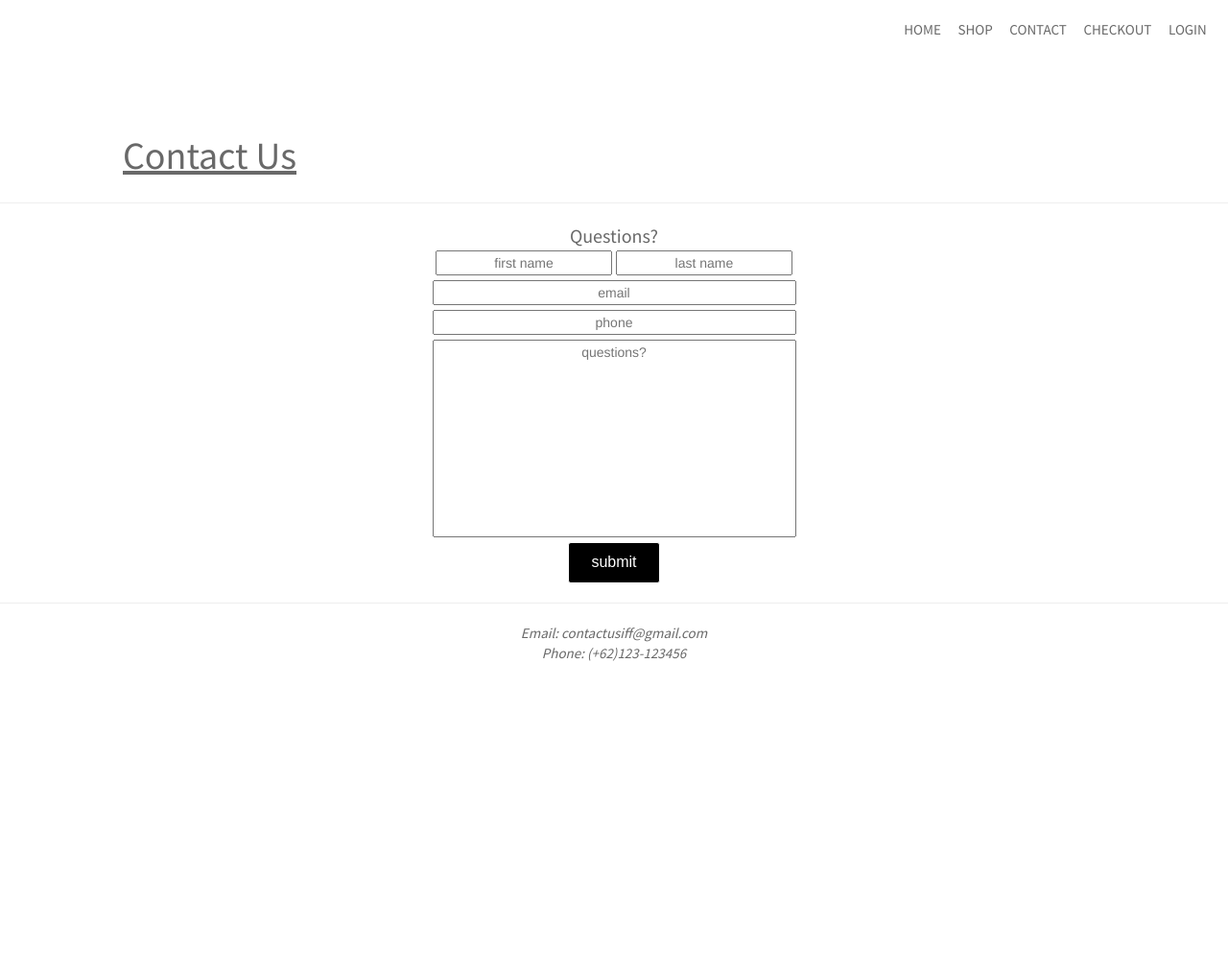
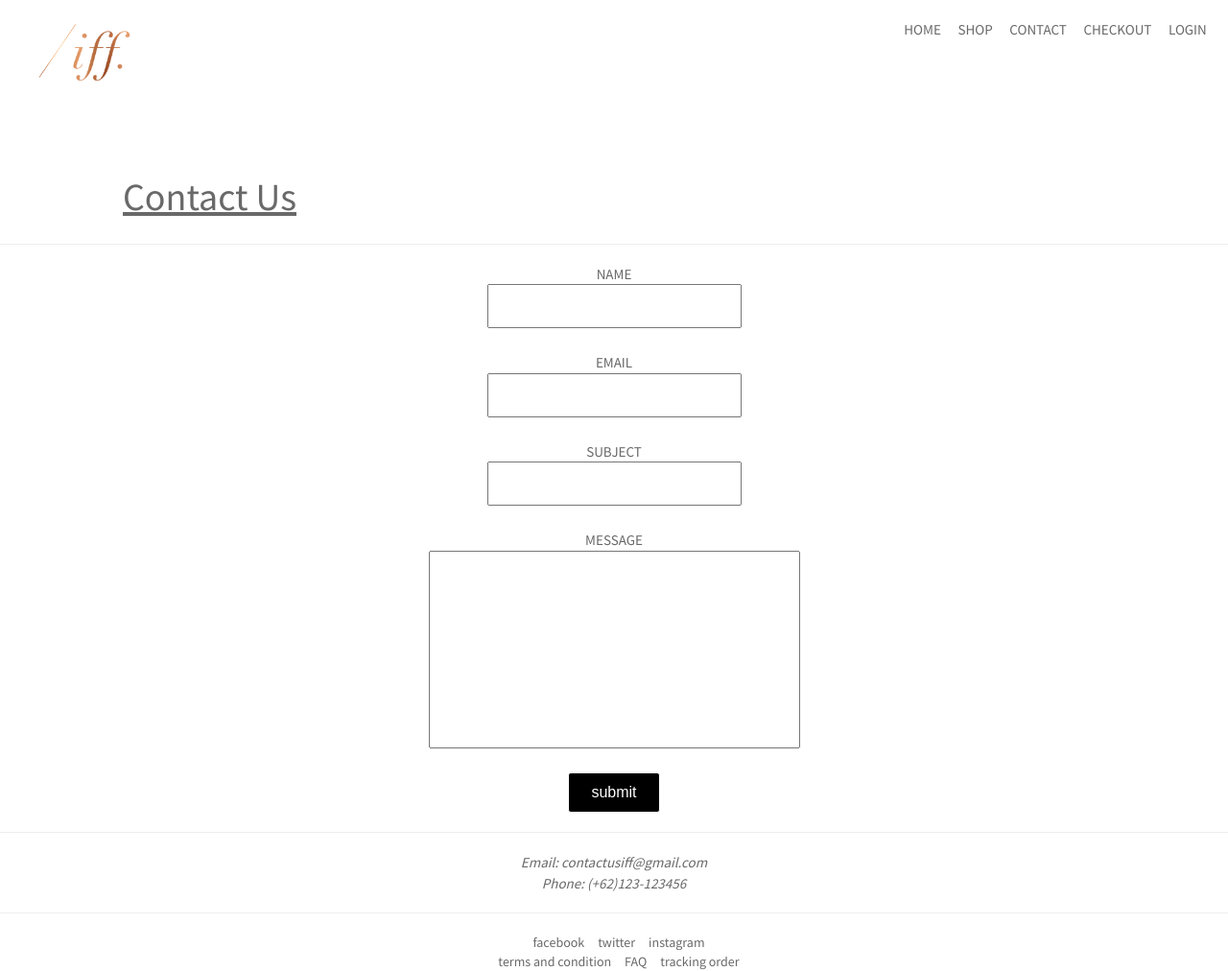
Before and after one commit to odilialirani/iff, a website: page contact.html in a window 1280 px wide. Shown: the whole page at 96% size. Before the commit the page ends 800 px from the top, so only its background shows below. Drawn offline with nearby package versions, Linux system fonts and the light colour scheme.

Commit message:
UI modified

```diff
--- a/contact.html
+++ b/contact.html
@@ -25,7 +25,9 @@
         <header>
             <div style="overflow: hidden; width:100%;">
                 <div class="brand">
-                    <font class="brandText">IFF THE LABEL</font>
+                    <a href="index.html">
+                        <img src="iffthelabel.png" style="width:100px; height:100px;">
+                    </a>
                 </div>
                 <div class="navbar">
                     <a class="navButton" href="index.html"><font class="navText">HOME</font></a>
@@ -41,22 +43,32 @@
         </div>
         <hr>
         <div class="contactContent" align="center">
-            <font class="contactText" style="font-size:20px;">Questions?</font>
             <div class="container-fluid">
                  <div class="qForm">
                      <div class="row">
-                         <textarea placeholder="first name" cols="20" rows="1" name="firstName"  style="resize: none;"></textarea>
-                         <textarea placeholder="last name" cols="20" rows="1" name="lastName"  style="resize: none;"></textarea>
+                         <font class="contactText" style="font-size:15px;">NAME</font>
+                         <br>
+                         <textarea cols="30" rows="2" name="name" style="resize:none;"></textarea>
                      </div>
+                     <br>
                      <div class="row">
-                        <textarea placeholder="email" cols="44" rows="1" name="firstName"  style="resize: none;"></textarea>
+                        <font class="contactText" style="font-size:15px;">EMAIL</font>
+                        <br>
+                        <textarea cols="30" rows="2" name="email" style="resize:none;"></textarea>
                      </div>
+                     <br>
                      <div class="row">
-                        <textarea placeholder="phone" cols="44" rows="1" name="firstName"  style="resize: none;"></textarea>
+                        <font class="contactText" style="font-size:15px;">SUBJECT</font>
+                        <br>
+                        <textarea cols="30" rows="2" name="subject" style="resize:none;"></textarea>
                      </div>
+                     <br>
                      <div class="row">
-                        <textarea placeholder="questions?" cols="44" rows="10" name="firstName"  style="resize: none;"></textarea>
+                        <font class="contactText" style="font-size:15px;">MESSAGE</font>
+                        <br>
+                        <textarea cols="45" rows="10" name="MESSAGE" style="resize:none;"></textarea>
                      </div>
+                     <br>
                      <div class="row">
                          <a href="#" class="myButton">submit</a>
                      </div>
@@ -72,5 +84,16 @@
                 <font class="contactText" style="font-size:15px;"><i>Phone: (+62)123-123456</i></font>
             </div>
         </div>
+        <hr>
+        <div align="center">
+            <a href="https://www.facebook.com/"><font class="footerText">facebook</font></a>
+            <a href="https://twitter.com/"><font class="footerText">twitter</font></a>
+            <a href="instagram.com"><font class="footerText">instagram</font></a>
+            <br>
+            <a href="#terms"><font class="footerText">terms and condition</font></a>
+            <a href="#faq"><font class="footerText">FAQ</font></a>
+            <a href="#tracking"><font class="footerText">tracking order</font></a>
+
+        </div>
     </body>
 </html>
```
